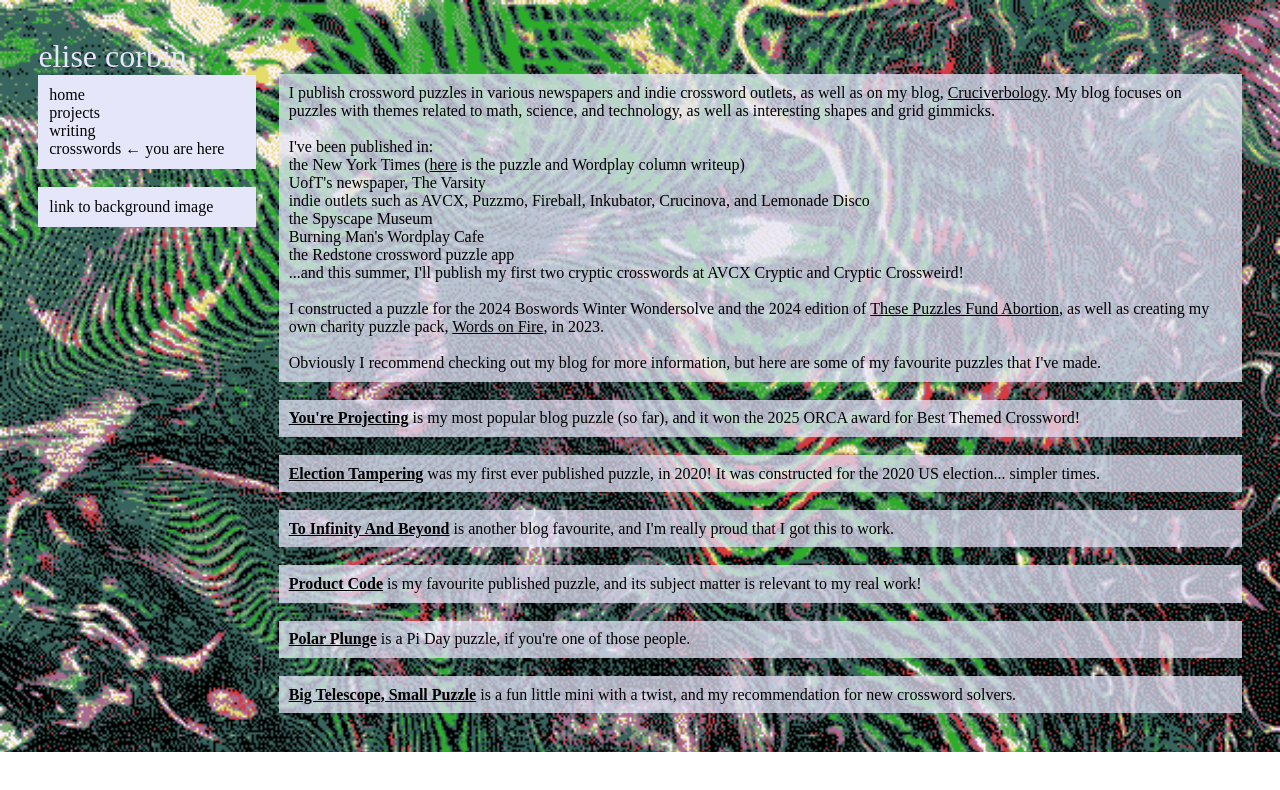
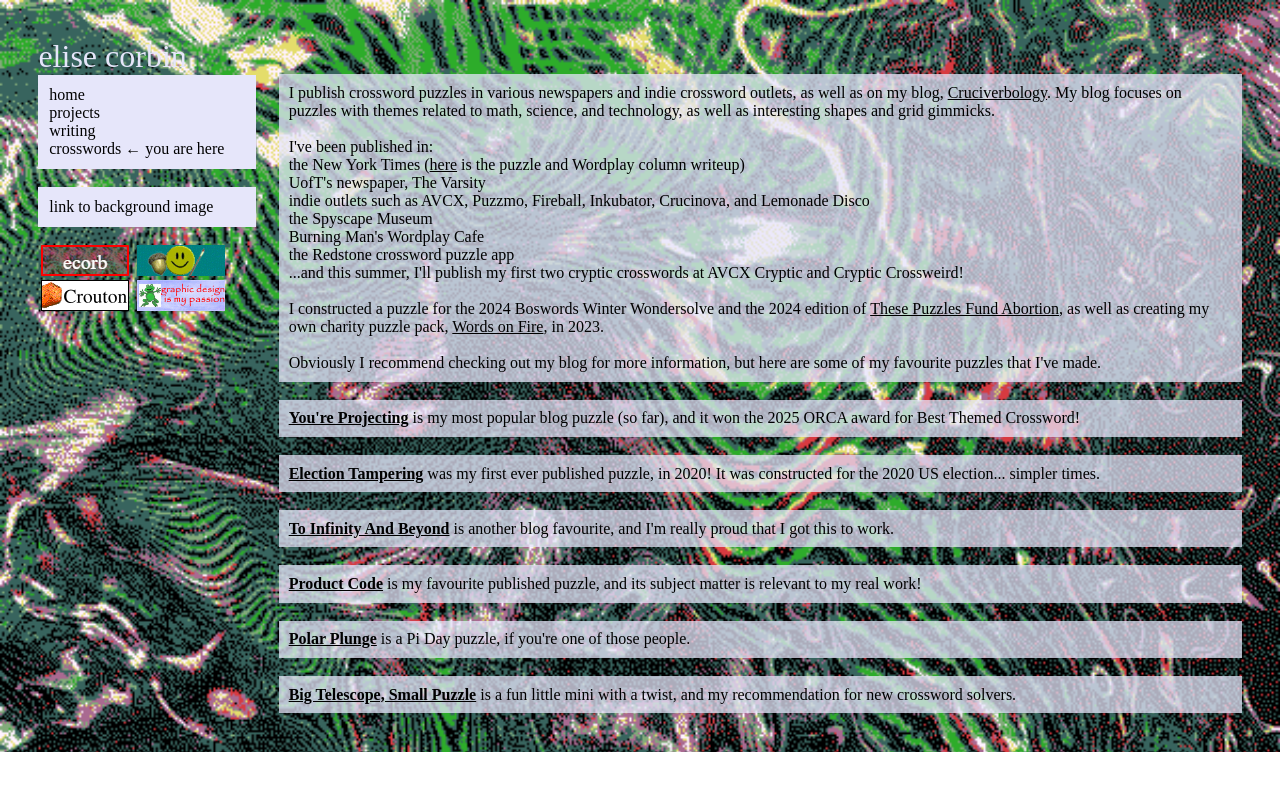
Before and after one commit to ecorbin567/ecorbin567.github.io, a plain HTML site: page crosswords.html in a window 1280 px wide. Drawn offline with Linux system fonts and the light colour scheme.

Commit message:
buttonsgit add .!

```diff
--- a/crosswords.html
+++ b/crosswords.html
@@ -28,6 +28,11 @@
 	<div class="link-to-background-image">
 		<a href="https://ca.pinterest.com/pin/894246069764745920/" target="_blank">link to background image</a>
 	</div>
+	<br>
+	<a href="https://ecorbin567.github.io/" target="_blank"><img src="/buttons/ecorb.png" width="88" height="31"></a>
+	<a href="https://uoftwebloggingclub.neocities.org/" target="_blank"><img src="/buttons/webloggingclub.gif" width="88" height="31"></a>
+	<a href="https://crouton.net/" target="_blank"><img src="/buttons/crouton.png" width="88" height="31"></a>
+	<img src="/buttons/graphicdesign.png" width="88" height="31">
 	</div>
 	<div class="right-column">
 	<br><br>
```
Also changed, not shown: index.html (+5 -0 lines), projects.html (+5 -0 lines), writing.html (+5 -0 lines), buttons/crouton.png (added), buttons/ecorb.png (added), buttons/graphicdesign.png (added), buttons/webloggingclub.gif (added).
